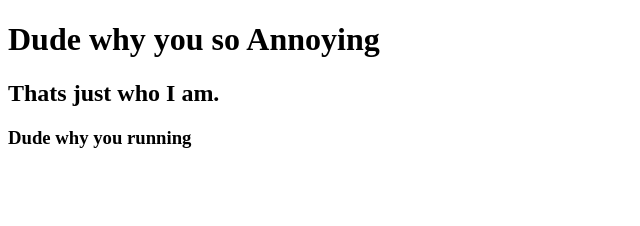
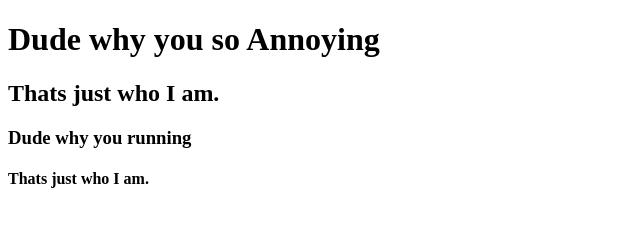
Before and after one commit to orovinskiy/donut, a plain HTML site: page index.html in a window 1280 px wide. Shown: the whole page, without its empty margins (0-640 px from the left). Drawn offline with Linux system fonts and the light colour scheme.

Commit message:
added h4

```diff
--- a/index.html
+++ b/index.html
@@ -8,6 +8,7 @@
     <h1>Dude why you so Annoying</h1>
     <h2>Thats just who I am.</h2>
     <h3>Dude why you running</h3>
+    <h4>Thats just who I am.</h4>
 
 </body>
 </html>
```
